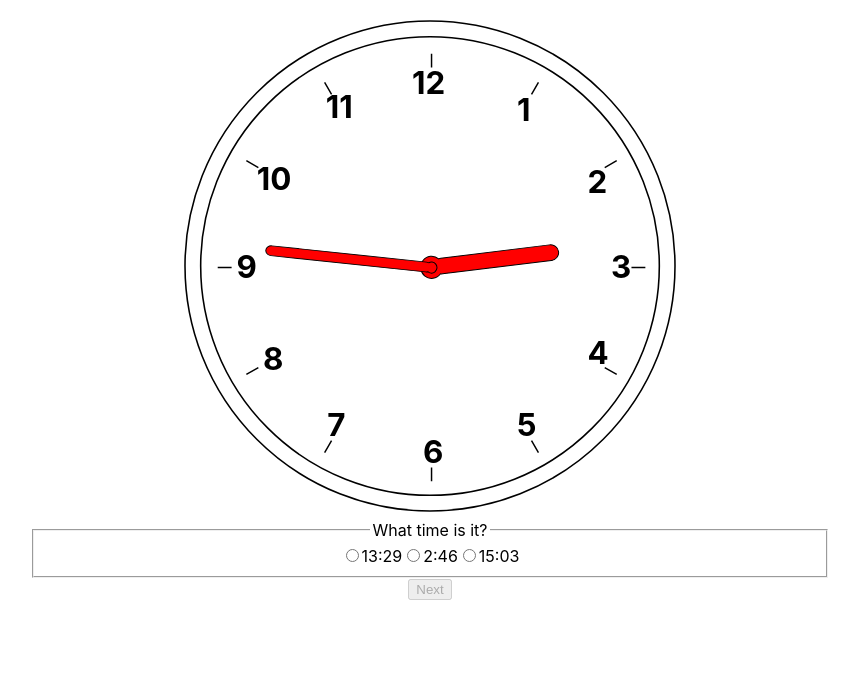
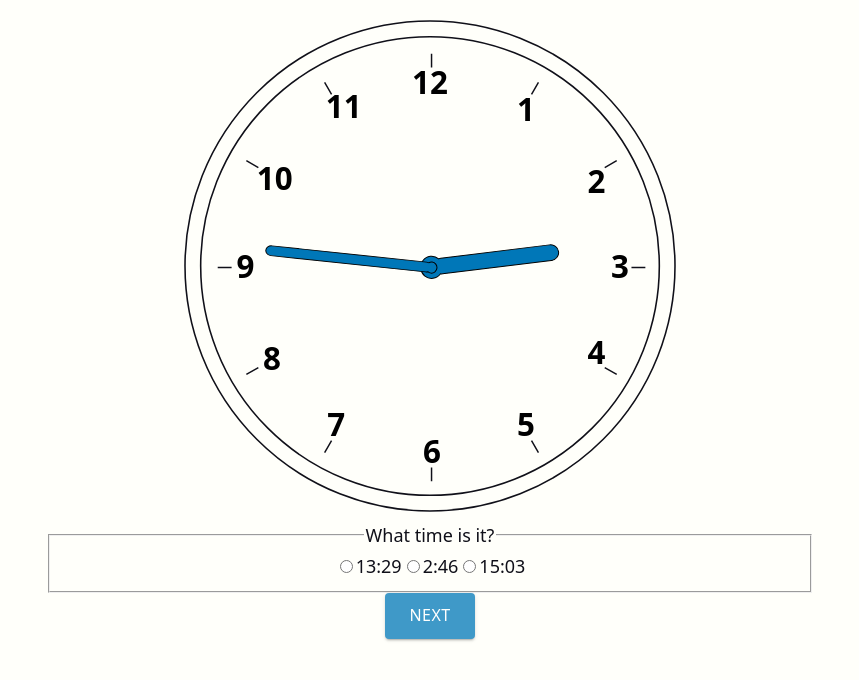
Before and after one commit to absolutholz-org/learn-to-tell-time, a React (Create React App) app: page /practice in a window 1280 px wide. Shown: the top 680 px of the page, without its empty margins (210-1069 px from the left). Built offline with nearby package versions, Linux system fonts and the light colour scheme.

Commit message:
Add button comp and global reset with colors

```diff
--- /dev/null
+++ b/src/components/Button/index.tsx
@@ -0,0 +1,70 @@
+import React, { ReactNode } from "react";
+import styled from "styled-components";
+
+type ButtonEvent = React.MouseEvent<HTMLButtonElement>;
+
+const StyledButton = styled.button`
+	/* https://material-ui.com/components/buttons/ */
+	align-items: center;
+	background: var(--highlight);
+	border: 0;
+	border-radius: 4px;
+	box-shadow: 0px 3px 1px -2px rgba(0, 0, 0, 0.2),
+		0px 2px 2px 0px rgba(0, 0, 0, 0.14), 0px 1px 5px 0px rgba(0, 0, 0, 0.12);
+	color: var(--on-highlight);
+	display: inline-flex;
+	font: inherit;
+	font-size: 1rem;
+	font-weight: 500;
+	justify-content: center;
+	letter-spacing: 0.02857em;
+	line-height: 1.75;
+	margin: 0;
+	padding: 0.5rem 1.5rem 0.6rem;
+	position: relative;
+	text-decoration: none;
+	text-transform: uppercase;
+	transition-delay: 0s;
+	transition-duration: 250ms;
+	transition-timing-function: cubic-bezier(0.4, 0, 0.2, 1);
+	transition-property: background, box-shadow, border, opacity;
+	user-select: none;
+	vertical-align: middle;
+	-webkit-tap-highlight-color: transparent;
+
+	&:hover,
+	&:focus {
+		box-shadow: 0px 2px 4px -1px rgba(0, 0, 0, 0.2),
+			0px 4px 5px 0px rgba(0, 0, 0, 0.14),
+			0px 1px 10px 0px rgba(0, 0, 0, 0.12);
+	}
+
+	&:disabled {
+		box-shadow: 0;
+		cursor: not-allowed;
+		opacity: 0.75;
+		pointer-events: none;
+	}
+`;
+
+interface IButtonProps {
+	children: ReactNode;
+	onClick?: (event: ButtonEvent) => void;
+	type?: "button" | "submit";
+	disabled?: boolean;
+}
+
+export const Button = ({
+	children,
+	onClick,
+	type = "button",
+	disabled = false,
+}: IButtonProps) => {
+	return (
+		<StyledButton disabled={disabled} onClick={onClick} type={type}>
+			{children}
+		</StyledButton>
+	);
+};
+
+export default Button;
--- a/src/components/ClockQuestion/ClockQuestion.tsx
+++ b/src/components/ClockQuestion/ClockQuestion.tsx
@@ -1,7 +1,8 @@
-import { useEffect, useState, useCallback } from 'react';
-import styled from 'styled-components';
+import { useEffect, useState, useCallback } from "react";
+import styled from "styled-components";
 
-import { Clock } from '../Clock/Clock';
+import { Clock } from "../Clock/Clock";
+import Button from "../Button";
 
 type InputEvent = React.ChangeEvent<HTMLInputElement>;
 
@@ -46,13 +47,16 @@ export const ClockQuestion = ({ interval }: IClockQuestionProps) => {
 		minute: 0,
 	});
 	const [correctAnswerSelected, setCorrectAnswerSelected] = useState(false);
-  const [selectedAnswer, setSelectedAnswer] = useState('');
+	const [selectedAnswer, setSelectedAnswer] = useState("");
 
 	const [answers, setAnswers] = useState<Array<Time>>([]);
 
 	const calculateRandomHourAndMinute = useCallback((): Time => {
 		const hour = Math.floor(Math.random() * 24);
-    const minute = roundDownToNearest(Math.floor(Math.random() * 59), interval);
+		const minute = roundDownToNearest(
+			Math.floor(Math.random() * 59),
+			interval
+		);
 
 		return {
 			hour,
@@ -88,7 +92,10 @@ export const ClockQuestion = ({ interval }: IClockQuestionProps) => {
 		<StyledClockQuestionContainer method="GET">
 			<input type="hidden" name="interval" value={interval} />
 			<StyledClockQuestionContainerClock>
-        <Clock hours={hourAndMinute.hour} minutes={hourAndMinute.minute} />
+				<Clock
+					hours={hourAndMinute.hour}
+					minutes={hourAndMinute.minute}
+				/>
 			</StyledClockQuestionContainerClock>
 			<StyledClockQuestionContainerAnswers>
 				<legend>What time is it?</legend>
@@ -101,14 +108,16 @@ export const ClockQuestion = ({ interval }: IClockQuestionProps) => {
 							value={`${answer.hour}:${answer.minute}`}
 						/>
 						{answer.hour}:
-            {answer.minute < 10 ? `0${answer.minute}` : answer.minute}
+						{answer.minute < 10
+							? `0${answer.minute}`
+							: answer.minute}
 					</label>
 				))}
 			</StyledClockQuestionContainerAnswers>
 			<div>
-        <button disabled={!correctAnswerSelected} type="submit">
+				<Button disabled={!correctAnswerSelected} type="submit">
 					Next
-        </button>
+				</Button>
 			</div>
 		</StyledClockQuestionContainer>
 	);
--- a/src/global.css
+++ b/src/global.css
@@ -1,13 +1,39 @@
-body {
-  margin: 0;
-  font-family: -apple-system, BlinkMacSystemFont, 'Segoe UI', 'Roboto', 'Oxygen',
-    'Ubuntu', 'Cantarell', 'Fira Sans', 'Droid Sans', 'Helvetica Neue',
-    sans-serif;
-  -webkit-font-smoothing: antialiased;
-  -moz-osx-font-smoothing: grayscale;
+*,
+::before,
+::after {
+	box-sizing: border-box;
 }
 
-code {
-  font-family: source-code-pro, Menlo, Monaco, Consolas, 'Courier New',
-    monospace;
+:root {
+	--surface: hsl(60deg 100% 99%); /* #fffff8 */
+	--on-surface: hsl(240deg 21% 8%); /* #11111a */
+
+	/* https://coolors.co/03045e-023e8a-0077b6-0096c7-00b4d8-48cae4-90e0ef-ade8f4-caf0f8 */
+	--highlight: hsl(201deg 100% 36%); /* #0077b6 */
+	--on-highlight: hsl(0deg 0% 100%); /* #fff */
+
+	background: var(--surface);
+	color: var(--on-surface);
+	font: normal 1em/1.42 system-ui, -apple-system, BlinkMacSystemFont, Segoe UI,
+		Roboto, Helvetica Neue, Helvetica, Arial, sans-serif;
+	height: 100%;
+	-webkit-text-size-adjust: 100%;
+	-ms-text-size-adjust: 100%;
+	-ms-overflow-style: scrollbar;
+	-webkit-overflow-scrolling: touch;
+	-webkit-tap-highlight-color: hsl(0deg 0% 0% / 0%);
 }
+
+html {
+	height: 100%;
+	overflow-y: scroll;
+}
+
+body {
+	font-size: 1.125em;
+	margin: 0;
+	height: 100%;
+	text-align: left;
+	-webkit-font-smoothing: antialiased;
+	-moz-osx-font-smoothing: grayscale;
+}
```
Lines whose indentation alone changed are shown as unchanged.
